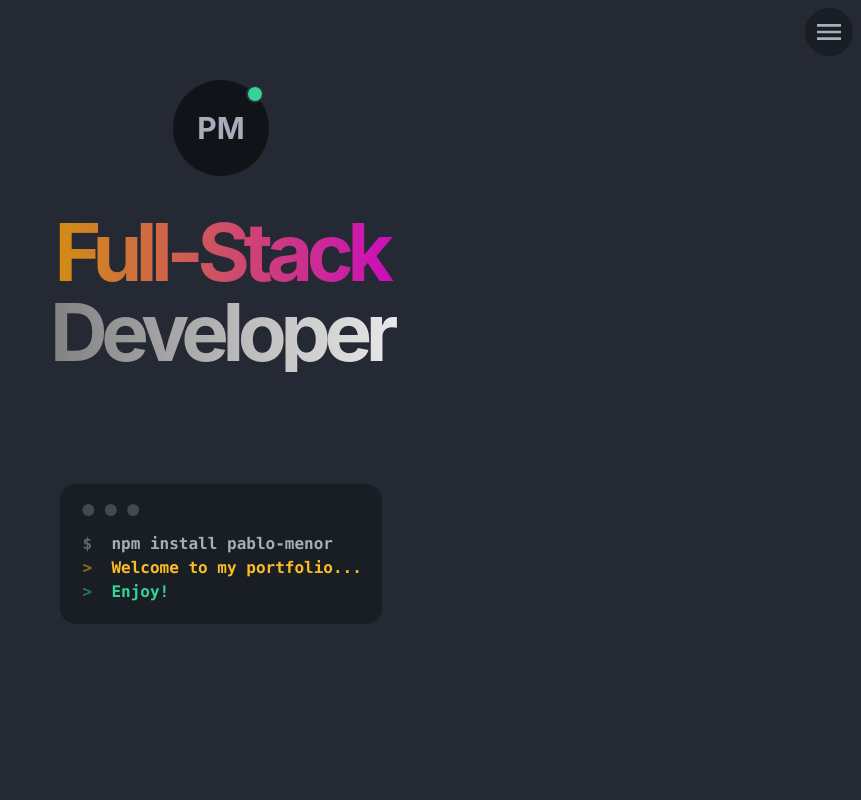
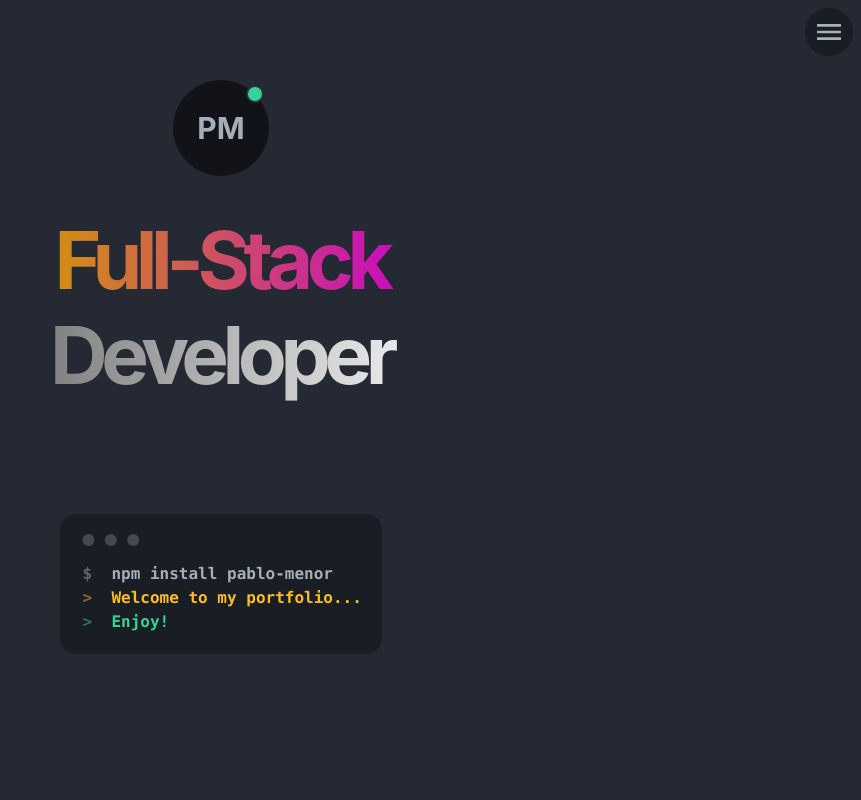
Before and after one commit to pablo-menor/portfolio-v3, a Vue app: page / in a window 1280 px wide. Shown: the top 800 px of the page, without its empty margins (419-1280 px from the left). Built offline with nearby package versions, Linux system fonts and the light colour scheme.

Commit message:
fix(): line-height

```diff
--- a/src/components/Home.vue
+++ b/src/components/Home.vue
@@ -13,7 +13,7 @@
           --content: 'Full-Stack';
           --startcolor: #d39b02;
           --endcolor: #c903c9;
-          line-height: 1;
+          line-height: 95px;
         "
         >Full-Stack</span
       >
@@ -50,7 +50,7 @@ export default {
 .word-effect span {
   position: relative;
   font-size: 4rem;
-  line-height: 1;
+  line-height: 95px;
   color: transparent;
 }
 
```
